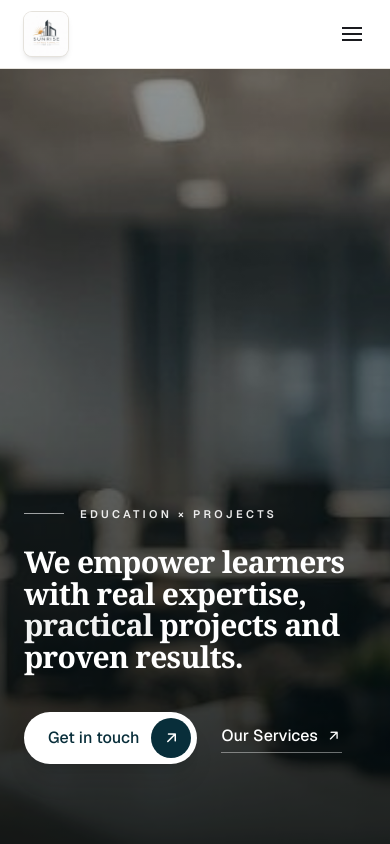
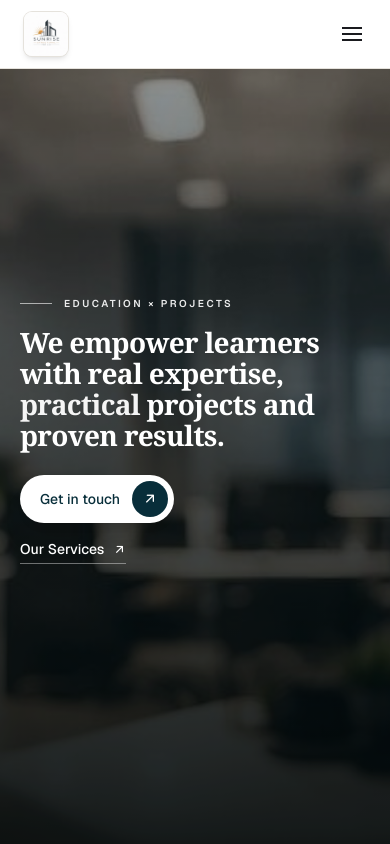
Before and after one commit to fludotechnologies/sunrise-structural, a Next.js app: page / in a window 390 px wide. Shown: the top 844 px of the page. Built offline with nearby package versions, Linux system fonts and the light colour scheme.

Commit message:
fix:responsive

```diff
--- a/components/ui/HeroSection.tsx
+++ b/components/ui/HeroSection.tsx
@@ -4,7 +4,7 @@ import { HERO_CONTENT } from "@/constants/site-config";
 
 export default function HeroSection() {
   return (
-    <section className="relative overflow-hidden min-h-screen flex items-end px-6 sm:px-12 lg:px-20 pt-32 pb-20 sm:pb-24">
+    <section className="relative overflow-hidden min-h-[100svh] flex items-center sm:items-end px-5 sm:px-8 md:px-12 lg:px-20 pt-24 sm:pt-32 pb-20 sm:pb-16 md:pb-20 lg:pb-24">
       {/* Background image */}
       <Image
         src={HERO_CONTENT.backgroundImage}
@@ -12,12 +12,13 @@ export default function HeroSection() {
         fill
         priority
         quality={90}
+        sizes="100vw"
         className="object-cover object-center -z-10"
       />
 
       {/* Cinematic dark overlay — heavier at bottom for text legibility */}
       <div
-        className="absolute inset-0 bg-gradient-to-t from-black/85 via-black/50 to-black/30 -z-10"
+        className="absolute inset-0 bg-gradient-to-t from-black/90 via-black/60 to-black/30 -z-10"
         aria-hidden="true"
       />
 
@@ -28,16 +29,19 @@ export default function HeroSection() {
       />
 
       {/* Content */}
-      <div className="relative z-10 max-w-7xl w-full">
+      <div className="relative z-10 max-w-7xl w-full mx-auto">
         {/* Eyebrow with line accent */}
-        <div className="flex items-center gap-4 mb-6">
-          <span className="h-px w-10 bg-white/60" />
-          <p className="text-white/90 text-[11px] sm:text-xs font-semibold tracking-[0.3em] uppercase">
+        <div className="flex items-center gap-3 sm:gap-4 mb-4 sm:mb-6">
+          <span className="h-px w-8 sm:w-10 bg-white/60" />
+          <p className="text-white/90 text-[10px] sm:text-xs font-semibold tracking-[0.25em] sm:tracking-[0.3em] uppercase">
             {HERO_CONTENT.eyebrow}
           </p>
         </div>
 
-        <h1 className="font-serif text-white font-bold leading-[1.05] mb-10 text-3xl sm:text-5xl lg:text-6xl xl:text-7xl tracking-tight max-w-5xl">
+        {/* Heading — responsive scaling */}
+        <h1 className="font-serif text-white font-bold leading-[1.1] sm:leading-[1.05] mb-6 sm:mb-8 md:mb-10
+          text-[28px] sm:text-4xl md:text-5xl lg:text-6xl xl:text-7xl
+          tracking-tight max-w-5xl">
           {HERO_CONTENT.titleStart}{" "}
           <span className="font-serif text-white/95">
             {HERO_CONTENT.titleAccent}
@@ -46,15 +50,16 @@ export default function HeroSection() {
         </h1>
 
         {/* CTA row */}
-        <div className="flex flex-wrap items-center gap-6">
+        <div className="flex flex-col sm:flex-row sm:flex-wrap sm:items-center gap-4 sm:gap-6">
+          {/* Primary button */}
           <Link
             href={HERO_CONTENT.primaryCta.href}
-            className="group inline-flex items-center gap-2 bg-white hover:bg-[hsl(var(--color-secondary))] transition-all duration-300 text-[hsl(var(--color-primary-dark))] hover:text-[hsl(var(--color-secondary-foreground))] pl-6 pr-1.5 py-1.5 rounded-full font-medium text-base shadow-xl"
+            className="group inline-flex items-center justify-between sm:justify-start gap-2 bg-white hover:bg-[hsl(var(--color-secondary))] transition-all duration-300 text-[hsl(var(--color-primary-dark))] hover:text-[hsl(var(--color-secondary-foreground))] pl-5 sm:pl-6 pr-1.5 py-1.5 rounded-full font-medium text-sm sm:text-base shadow-xl w-fit"
           >
             <span className="mr-1">{HERO_CONTENT.primaryCta.label}</span>
-            <span className="w-10 h-10 rounded-full bg-[hsl(var(--color-primary-dark))] group-hover:bg-[hsl(var(--color-primary))] flex items-center justify-center transition-colors">
+            <span className="w-9 h-9 sm:w-10 sm:h-10 rounded-full bg-[hsl(var(--color-primary-dark))] group-hover:bg-[hsl(var(--color-primary))] flex items-center justify-center transition-colors shrink-0">
               <i
-                className="ti ti-arrow-up-right text-white text-lg group-hover:rotate-45 transition-transform duration-300"
+                className="ti ti-arrow-up-right text-white text-base sm:text-lg group-hover:rotate-45 transition-transform duration-300"
                 aria-hidden="true"
               />
             </span>
@@ -63,16 +68,22 @@ export default function HeroSection() {
           {/* Secondary text link with arrow */}
           <Link
             href={HERO_CONTENT.secondaryCta.href}
-            className="group inline-flex items-center gap-2 text-white font-medium text-base border-b border-white/40 hover:border-white pb-1 transition-colors"
+            className="group inline-flex items-center gap-2 text-white font-medium text-sm sm:text-base border-b border-white/40 hover:border-white pb-1 transition-colors w-fit"
           >
             {HERO_CONTENT.secondaryCta.label}
             <i
-              className="ti ti-arrow-up-right text-base group-hover:rotate-45 group-hover:translate-x-0.5 group-hover:-translate-y-0.5 transition-all duration-300"
+              className="ti ti-arrow-up-right text-sm sm:text-base group-hover:rotate-45 group-hover:translate-x-0.5 group-hover:-translate-y-0.5 transition-all duration-300"
               aria-hidden="true"
             />
           </Link>
         </div>
       </div>
+
+      {/* Optional scroll indicator (hidden on small screens) */}
+      <div className="absolute bottom-6 left-1/2 -translate-x-1/2 hidden md:flex flex-col items-center gap-2 text-white/60 animate-bounce">
+        <span className="text-[10px] uppercase tracking-widest">Scroll</span>
+        <i className="ti ti-chevron-down text-lg" aria-hidden="true" />
+      </div>
     </section>
   );
 }
```
